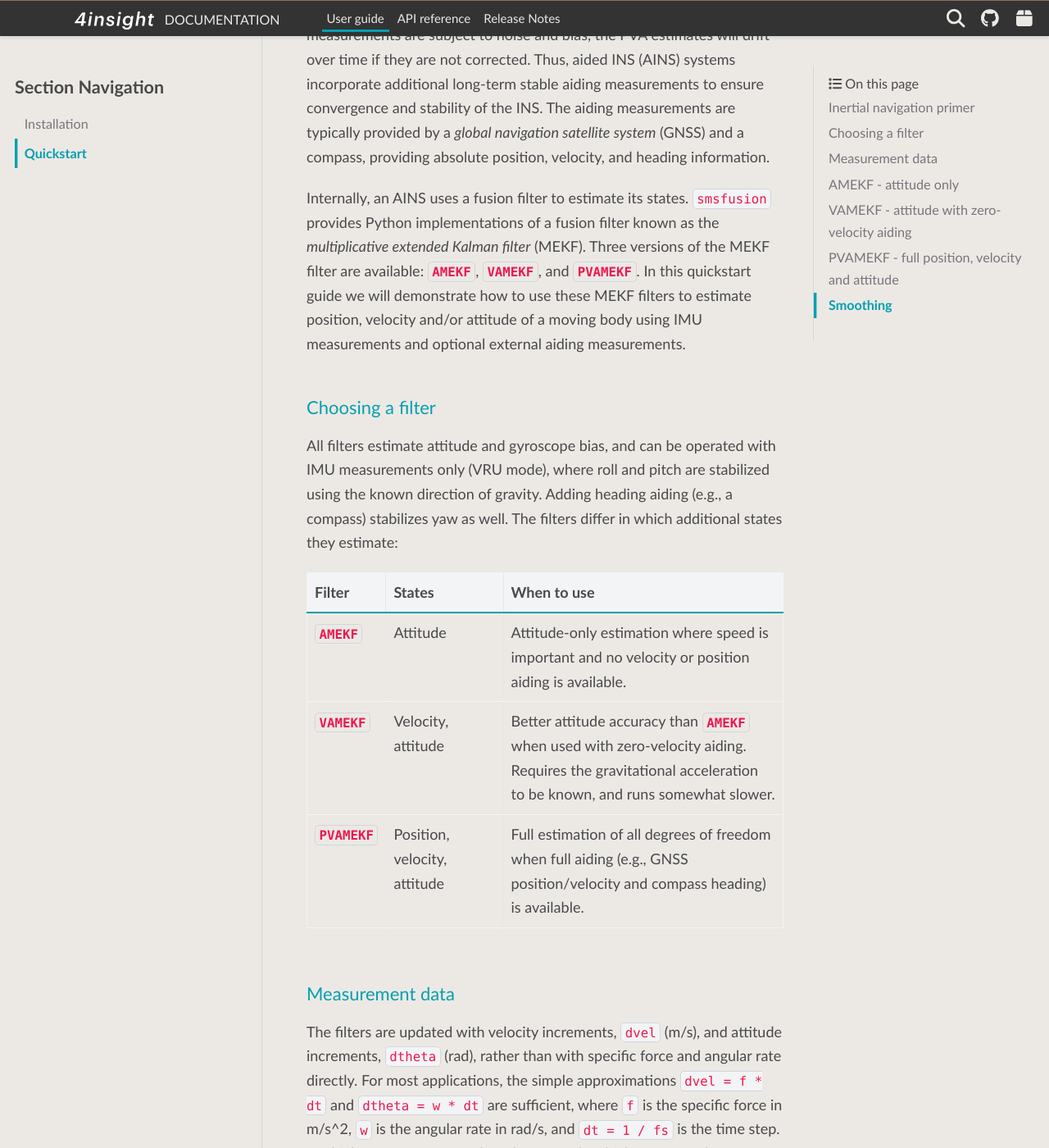
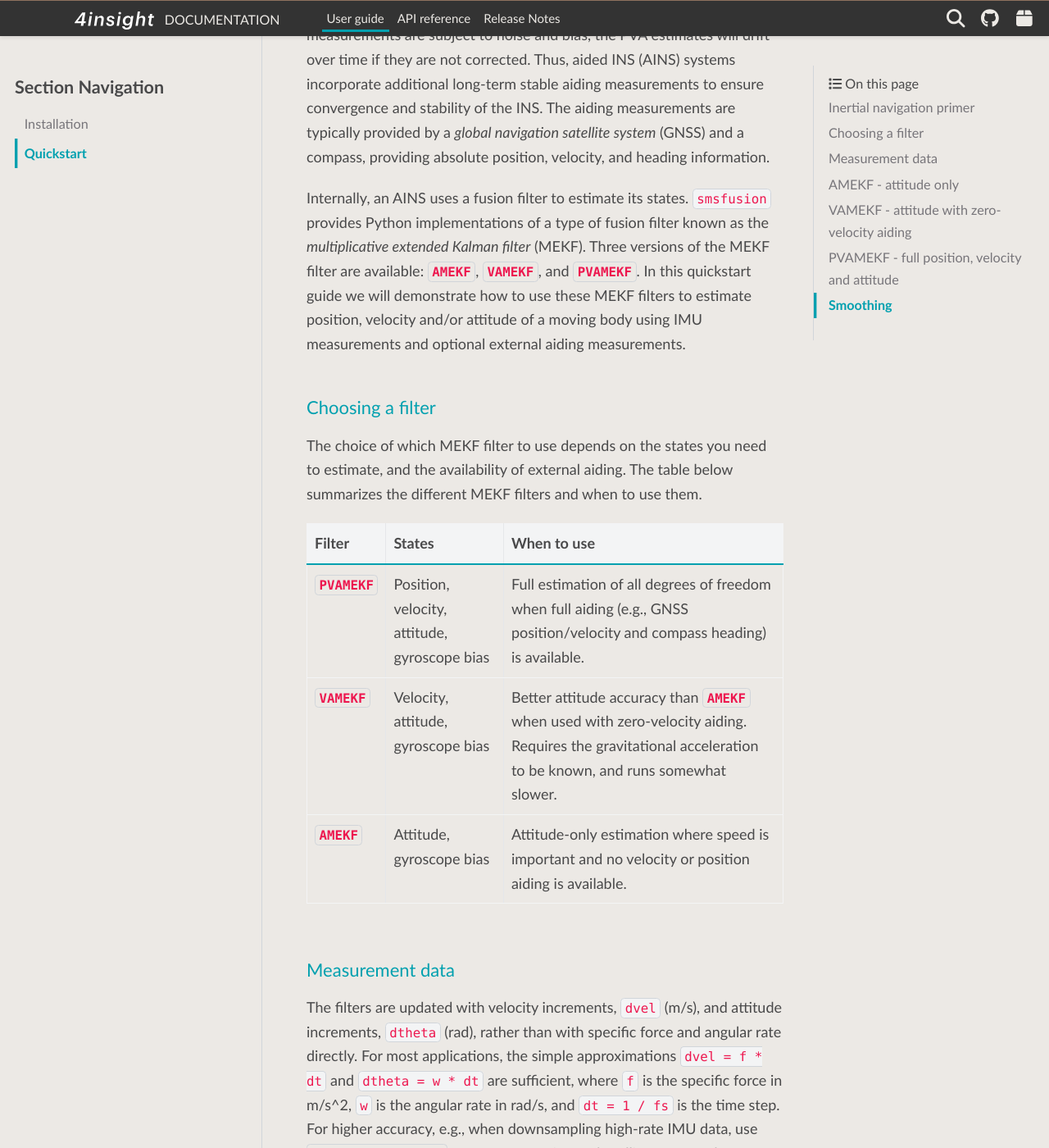
Before and after one commit to 4Subsea/smsfusion-python, a Sphinx documentation site: the page built from docs/user_guide/quickstart.rst, in a window 1280 px wide and 1400 px high, scrolled down 480 px. Shown: the whole window at 82% size. Built offline with Sphinx 7.4.7 and the PyData theme 0.15.4, drawn with Linux system fonts in a browser that asks for light colours.

Commit message:
some changes

```diff
--- a/docs/user_guide/quickstart.rst
+++ b/docs/user_guide/quickstart.rst
@@ -15,8 +15,8 @@ The aiding measurements are typically provided by a `global navigation satellite
 (GNSS) and a compass, providing absolute position, velocity, and heading information.
 
 Internally, an AINS uses a fusion filter to estimate its states. ``smsfusion`` provides
-Python implementations of a fusion filter known as the `multiplicative extended Kalman filter`
-(MEKF). Three versions of the MEKF filter are available: :class:`~smsfusion.AMEKF`,
+Python implementations of a type of fusion filter known as the `multiplicative extended
+Kalman filter` (MEKF). Three versions of the MEKF filter are available: :class:`~smsfusion.AMEKF`,
 :class:`~smsfusion.VAMEKF`, and :class:`~smsfusion.PVAMEKF`. In this quickstart guide
 we will demonstrate how to use these MEKF filters to estimate position, velocity
 and/or attitude of a moving body using IMU measurements and optional external aiding
@@ -25,10 +25,9 @@ measurements.
 
 Choosing a filter
 -----------------
-All filters estimate attitude and gyroscope bias, and can be operated with IMU
-measurements only (VRU mode), where roll and pitch are stabilized using the
-known direction of gravity. Adding heading aiding (e.g., a compass) stabilizes
-yaw as well. The filters differ in which additional states they estimate:
+The choice of which MEKF filter to use depends on the states you need to estimate,
+and the availability of external aiding. The table below summarizes the different
+MEKF filters and when to use them.
 
 .. list-table::
    :header-rows: 1
@@ -37,19 +36,19 @@ yaw as well. The filters differ in which additional states they estimate:
    * - Filter
      - States
      - When to use
-   * - :class:`~smsfusion.AMEKF`
-     - Attitude
-     - Attitude-only estimation where speed is important and no velocity or
-       position aiding is available.
+   * - :class:`~smsfusion.PVAMEKF`
+     - Position, velocity, attitude, gyroscope bias
+     - Full estimation of all degrees of freedom when full aiding (e.g., GNSS
+       position/velocity and compass heading) is available.
    * - :class:`~smsfusion.VAMEKF`
-     - Velocity, attitude
+     - Velocity, attitude, gyroscope bias
      - Better attitude accuracy than :class:`~smsfusion.AMEKF` when used with
        zero-velocity aiding. Requires the gravitational acceleration to be
        known, and runs somewhat slower.
-   * - :class:`~smsfusion.PVAMEKF`
-     - Position, velocity, attitude
-     - Full estimation of all degrees of freedom when full aiding (e.g., GNSS
-       position/velocity and compass heading) is available.
+   * - :class:`~smsfusion.AMEKF`
+     - Attitude, gyroscope bias
+     - Attitude-only estimation where speed is important and no velocity or
+       position aiding is available.
 
 Measurement data
 ----------------
```
